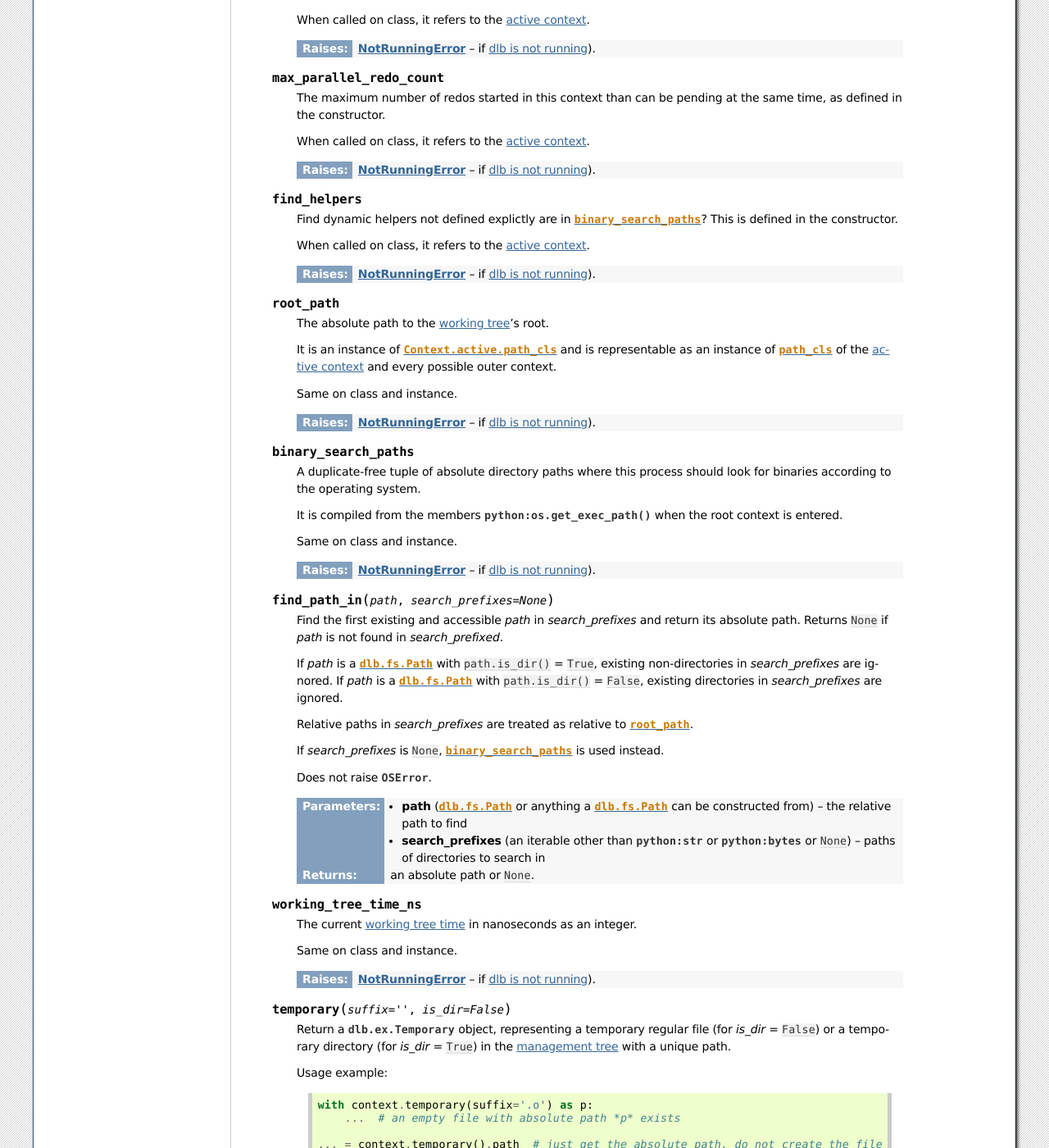
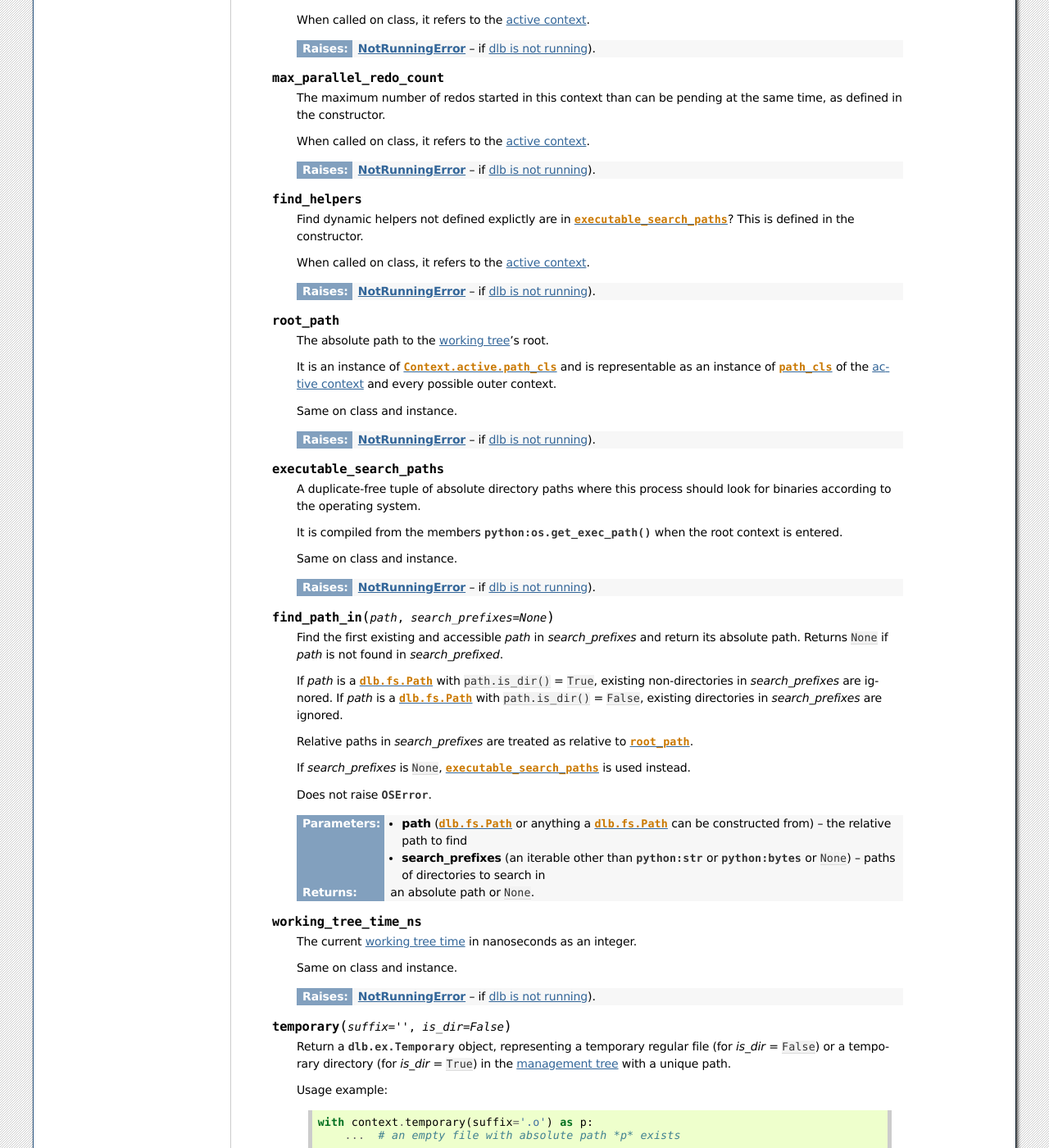
Before and after one commit to dlu-ch/dlb, a Sphinx documentation site: the page built from doc/ex_context.rst, in a window 1280 px wide and 1400 px high, scrolled down 2050 px. Shown: the whole window at 82% size. Built offline with Sphinx 7.4.7, drawn with Linux system fonts in a browser that asks for light colours; some of the changed text lies outside the part shown.

Commit message:
Rename dlb.ex.Context.binary_search_paths to executable_search_paths

```diff
--- a/doc/ex_context.rst
+++ b/doc/ex_context.rst
@@ -76,7 +76,7 @@ Context objects
    :type path_cls: dlb.fs.Path
    :param max_parallel_redo_count: maximum number of redos started in this context than can be pending at the same time
    :type max_parallel_redo_count: int
-   :param find_helpers: are dynamic helpers not defined explictly to be searched for in :attr:`binary_search_paths`?
+   :param find_helpers: are dynamic helpers not defined explictly to be searched for in :attr:`executable_search_paths`?
    :param find_helpers: None | bool
    :raises TypeError: if *path_cls* is not a subclass of :class:`dlb.fs.Path`
 
@@ -135,7 +135,7 @@ Context objects
 
    .. attribute:: find_helpers
 
-      Find dynamic helpers not defined explictly are in :attr:`binary_search_paths`?
+      Find dynamic helpers not defined explictly are in :attr:`executable_search_paths`?
       This is defined in the constructor.
 
       When called on class, it refers to the :term:`active context`.
@@ -154,7 +154,7 @@ Context objects
 
       :raises NotRunningError: if :term:`dlb is not running <run of dlb>`).
 
-   .. attribute:: binary_search_paths
+   .. attribute:: executable_search_paths
 
       A duplicate-free tuple of absolute directory paths where this process should look for binaries according to
       the operating system.
@@ -177,7 +177,7 @@ Context objects
 
       Relative paths in *search_prefixes* are treated as relative to :attr:`root_path`.
 
-      If *search_prefixes* is ``None``, :attr:`binary_search_paths` is used instead.
+      If *search_prefixes* is ``None``, :attr:`executable_search_paths` is used instead.
 
       Does not raise :exc:`OSError`.
 
```
Also changed, not shown: 2 other files.
